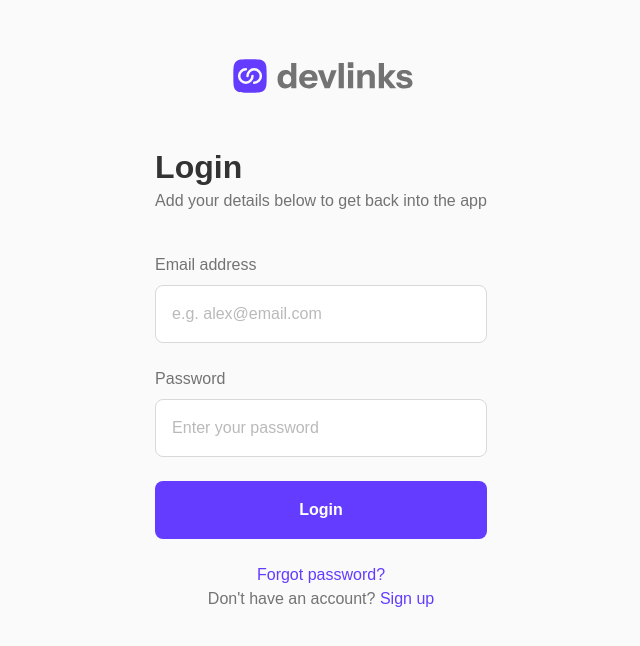
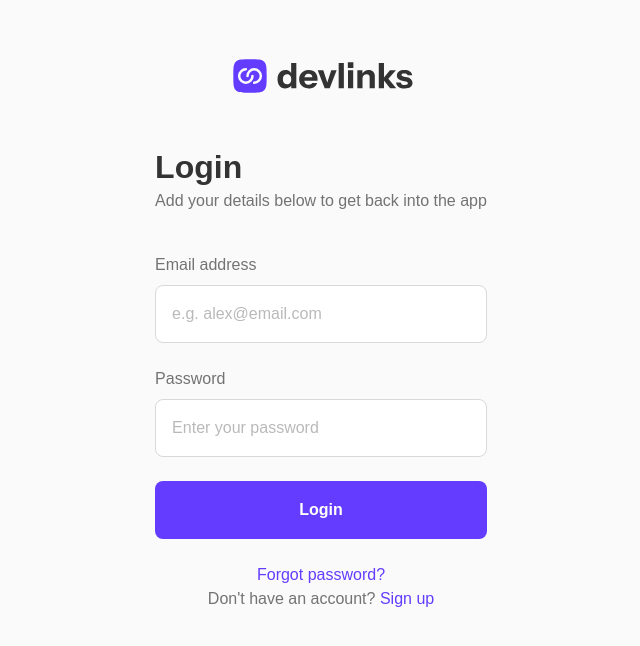
Before and after one commit to jkaps9/link-sharing-app, a React (Vite) app: page /auth/login in a window 1280 px wide. Shown: the top 646 px of the page, without its empty margins (319-959 px from the left). Built offline with nearby package versions, Linux system fonts and the light colour scheme; no server answers; a web font is replaced by a local one.

Commit message:
feat: wrap LogoLarge in a header element for improved accessibility

```diff
--- a/src/routes/auth/auth.tsx
+++ b/src/routes/auth/auth.tsx
@@ -7,7 +7,10 @@ const Auth = () => {
   return (
     <div className={styles.auth}>
       <header className={styles.authHeader}>
-        <LogoLarge />
+        <h1>
+          <span className="sr-only">devlinks</span>
+          <LogoLarge aria-hidden="true" />
+        </h1>
       </header>
       <main>
         <Outlet />
```
